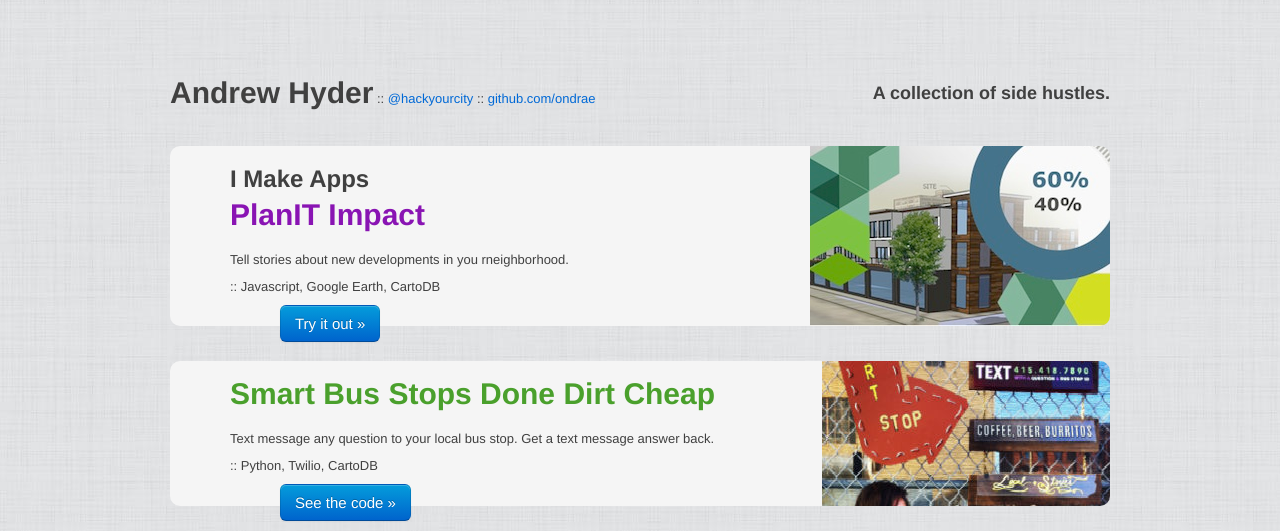
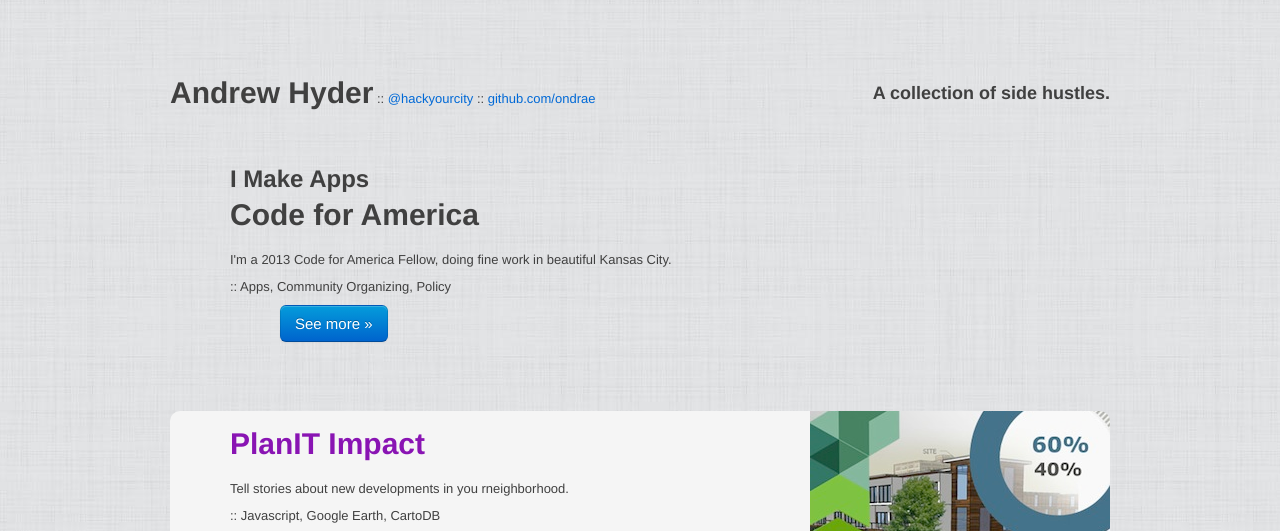
Before and after one commit to ondrae/OLDondrae.github.io, a plain HTML site: page index.html in a window 1280 px wide. Shown: the top 531 px of the page. Drawn offline with Linux system fonts and the light colour scheme; a web font is replaced by a local one.

Commit message:
Added CfA.

```diff
--- a/index.html
+++ b/index.html
@@ -37,8 +37,15 @@
 		</div>
 
 		<section>
+			<div class="apps cfa">
+				<h2>I Make Apps</h2>
+				<h1>Code for America</h2>
+				<p>I'm a 2013 Code for America Fellow, doing fine work in beautiful Kansas City.</p>
+				<p>:: Apps, Community Organizing, Policy</p>
+				<p><a class="btn primary large" href="http://codeforamerica.org">See more &raquo;</a></p>
+			</div>
+
 			<div class="apps planit">
-				<h2>I Make Apps</h2>
 				<h1>PlanIT Impact</h2>
 				<p>Tell stories about new developments in you rneighborhood.</p>
 				<p>:: Javascript, Google Earth, CartoDB</p>
```
Also changed, not shown: images/cfa.png (added).
